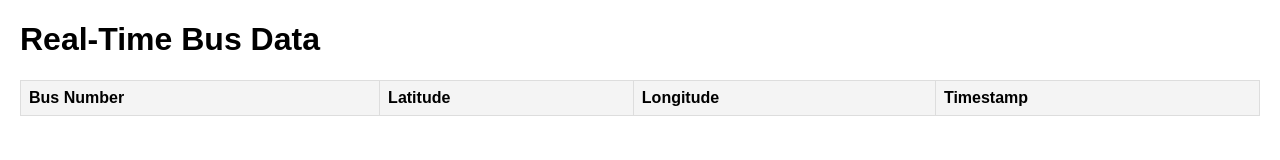
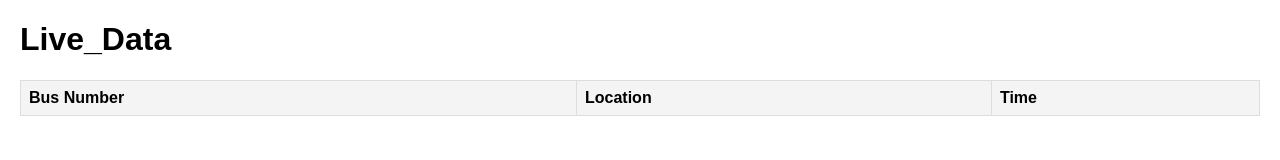
Before and after one commit to imsourobh/RealTImeBusLocation, a website: page index.html in a window 1280 px wide. Drawn offline with Linux system fonts and the light colour scheme; no server answers.

Commit message:
Update index.html
the table is formatted. the location is showed in a single line

```diff
--- a/index.html
+++ b/index.html
@@ -12,14 +12,13 @@
   </style>
 </head>
 <body>
-  <h1>Real-Time Bus Data</h1>
+  <h1>Live_Data</h1>
   <table>
     <thead>
       <tr>
         <th>Bus Number</th>
-        <th>Latitude</th>
-        <th>Longitude</th>
-        <th>Timestamp</th>
+        <th>Location</th>
+        <th>Time</th>
       </tr>
     </thead>
     <tbody id="bus-data"></tbody>
@@ -38,8 +37,7 @@
           const { latitude, longitude, timestamp } = data[busNumber];
           const row = `<tr>
             <td>${busNumber}</td>
-            <td>${latitude}</td>
-            <td>${longitude}</td>
+            <td>${latitude}, ${longitude}</td>
             <td>${timestamp}</td>
           </tr>`;
           tableBody.innerHTML += row;
```
